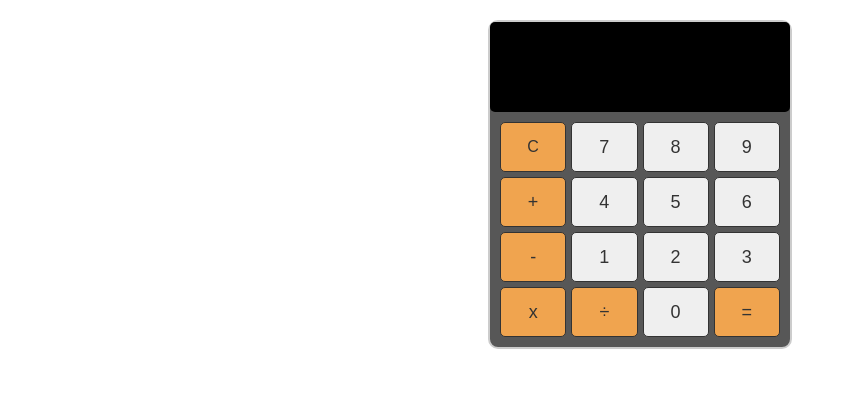
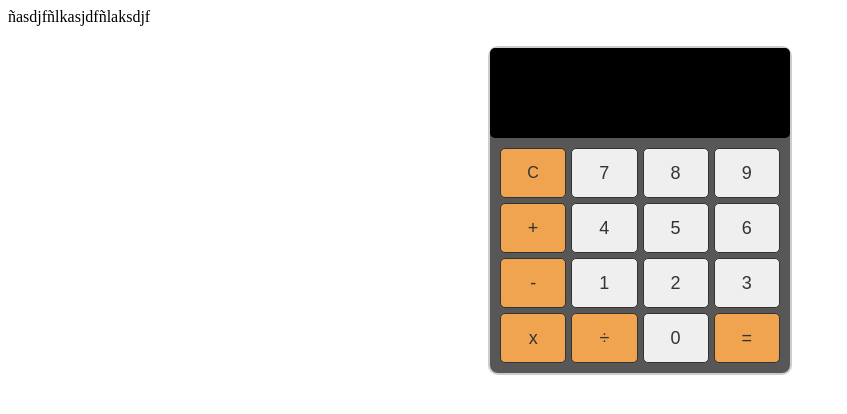
Before and after one commit to xNekom/Proyectos, a plain HTML site: page Web/Calculadora/index.html in a window 1280 px wide. Shown: the whole page, without its empty margins (0-847 px from the left). Drawn offline with Linux system fonts and the light colour scheme.

Commit message:
Se corrigen errores encontrados en tal

```diff
--- a/Web/Calculadora/index.html
+++ b/Web/Calculadora/index.html
@@ -5,6 +5,7 @@
     <link rel="stylesheet" type="text/css" href="style.css" />
   </head>
   <body>
+    ñasdjfñlkasjdfñlaksdjf
     <div class="calculator">
       <input type="text" id="display" disabled />
       <div class="buttons">
```
